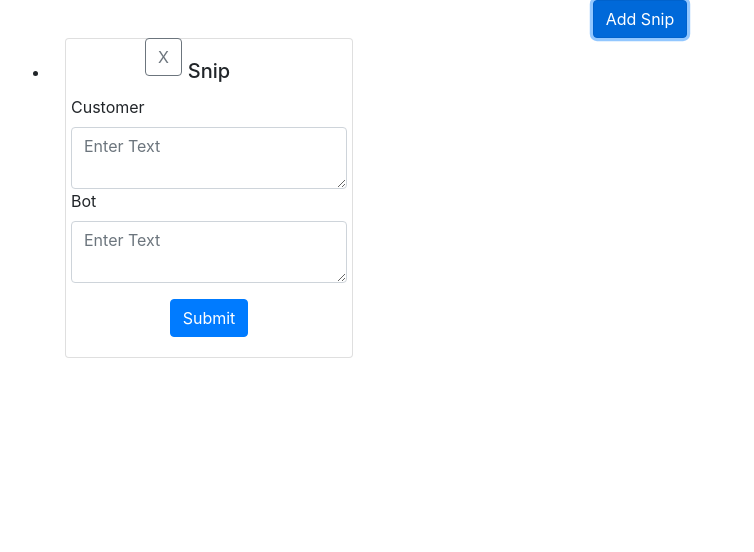
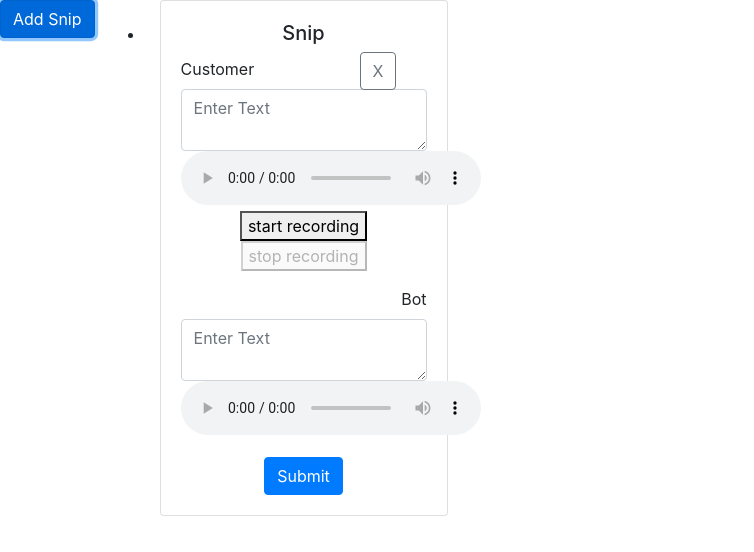
Before and after one commit to kaushiki20/ChatSnippnet, a React (Create React App) app: page / in a window 1280 px wide. Both pictures are taken after a click on the button "Add Snip". Shown: the top 552 px of the page, without its empty margins (0-754 px from the left). Built offline with nearby package versions, Linux system fonts and the light colour scheme; no server answers.

Commit message:
recording user

```diff
--- a/src/App.js
+++ b/src/App.js
@@ -106,7 +106,7 @@ function App() {
   }, [snip]);
 
   return (
-    <div className="App">
+    <div className="App" style={{ display: "flex" }}>
       <div>
         <Button onClick={AddSnip}>Add Snip</Button>
       </div>
@@ -135,8 +135,8 @@ function App() {
                     <Button
                       style={{
                         position: "relative",
-                        bottom: "40vh",
-                        left: "10vh",
+                        bottom: "58vh",
+                        left: "25vh",
                       }}
                       variant="outline-secondary"
                       className="float-left "
--- a/src/pages/Cards.js
+++ b/src/pages/Cards.js
@@ -1,7 +1,8 @@
 import React from "react";
 import { Card, Button, Form, Row } from "react-bootstrap";
-
+import useRecorder from "../useRecorder";
 function Cards() {
+  let [audioURL, isRecording, startRecording, stopRecording] = useRecorder();
   return (
     <div>
       <Card
@@ -13,12 +14,21 @@ function Cards() {
           <Card.Title>Snip</Card.Title>
 
           <Card.Text>
-            <Form.Group as={Row}>
-              <Form.Label>Customer</Form.Label>
+            <Form.Group>
+              <Form.Label className="float-left">Customer</Form.Label>
               <Form.Control as="textarea" placeholder="Enter Text" />
-
-              <Form.Label>Bot</Form.Label>
+              <audio id="player" src={audioURL} controls></audio>
+              <button onClick={startRecording} disabled={isRecording}>
+                start recording
+              </button>
+              <button onClick={stopRecording} disabled={!isRecording}>
+                stop recording
+              </button>
+            </Form.Group>
+            <Form.Group>
+              <Form.Label className="float-right">Bot</Form.Label>
               <Form.Control as="textarea" placeholder="Enter Text" />
+              <audio id="player" controls></audio>
             </Form.Group>
           </Card.Text>
           <Button variant="primary">Submit</Button>
--- /dev/null
+++ b/src/useRecorder.js
@@ -0,0 +1,47 @@
+import { useEffect, useState, useRef, useCallback } from "react";
+
+const useToggle = (initialValue) => {
+  const [toggleValue, setToggleValue] = useState(initialValue);
+  const toggler = useCallback(() => setToggleValue(!toggleValue), []);
+
+  return [toggleValue, toggler];
+};
+
+const useRecorder = () => {
+  const [audioURL, setAudioURL] = useState("");
+
+  const [isRecording, toggleIsRecording] = useToggle(false);
+
+  const recorder = useRef({});
+
+  useEffect(() => {
+    navigator.mediaDevices
+      .getUserMedia({
+        audio: true,
+      })
+      .then(function (stream) {
+        console.log("ready to record!");
+        recorder.current = new MediaRecorder(stream);
+
+        recorder.current.addEventListener("dataavailable", onRecordingReady);
+      })
+      .catch((err) => console.error("getUserMedia failed:", err.name));
+  }, []);
+
+  const startRecording = useCallback(() => {
+    recorder.current.start();
+    toggleIsRecording();
+  }, recorder.current);
+
+  const stopRecording = useCallback(() => {
+    recorder.current.stop();
+  }, recorder.current);
+
+  const onRecordingReady = (e) => {
+    setAudioURL(URL.createObjectURL(e.data));
+  };
+
+  return [audioURL, isRecording, startRecording, stopRecording];
+};
+
+export default useRecorder;
```
